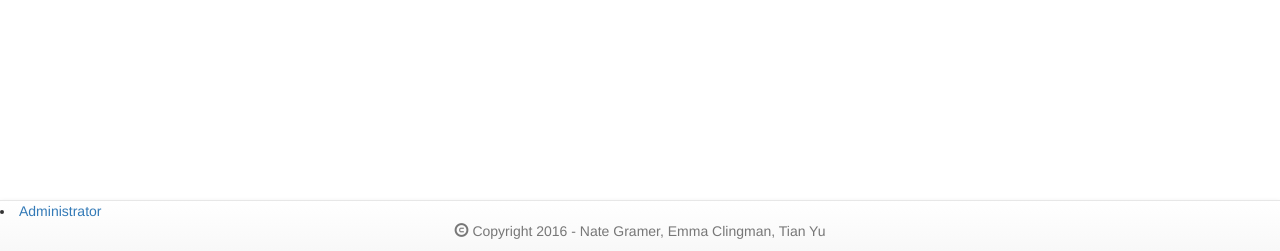
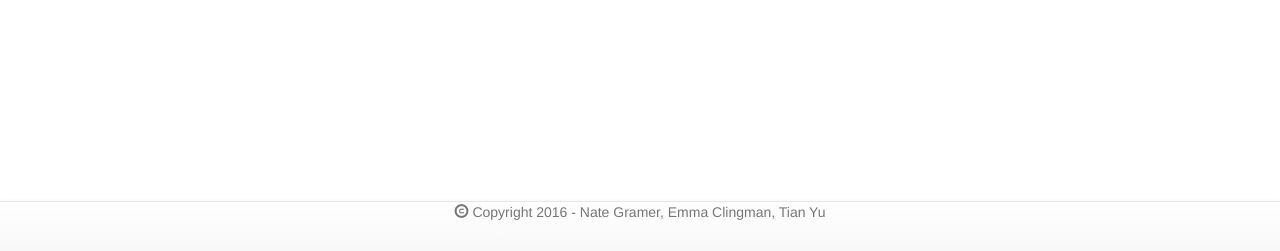
Before and after one commit to InformaticsProjectSpring2016/project, a PHP site: page /index.php in a window 1280 px wide. Shown: the part 549-800 px from the top of the page. Run offline with PHP 8.4, Linux system fonts and the light colour scheme; some libraries are stand-ins or nearby versions.

Commit message:
Update footer.php

```diff
--- a/footer.php
+++ b/footer.php
@@ -1,6 +1,5 @@
 	<!--footer-->
 	<div class ="navbar navbar-default navbar-fixed-bottom">
-		<li class="active"><a href="#">Administrator</a></li>
 		<div class = "container">
 			<p class="text-center text-muted"><span class="glyphicon glyphicon-copyright-mark"></span> Copyright 2016 - Nate Gramer, Emma Clingman, Tian Yu</p>
 		</div>
```
